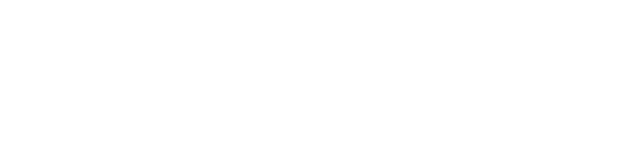
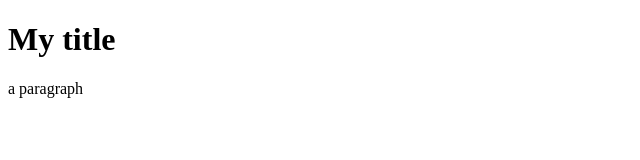
Before and after one commit to herrkingsley/git-two, a plain HTML site: page index.html in a window 1280 px wide. Shown: the whole page, without its empty margins (0-640 px from the left). Drawn offline with Linux system fonts and the light colour scheme.

Commit message:
added index hmtl

```diff
--- a/index.html
+++ b/index.html
@@ -4,8 +4,9 @@
     <meta charset="UTF-8">
     <meta http-equiv="X-UA-Compatible" content="IE=edge">
     <meta name="viewport" content="width=device-width, initial-scale=1.0">
-    <title>git two
-    </title>
+    <title>git two</title>
+    <h1>My title</h1>
+    <p>a paragraph</p>
 </head>
 <body>
 
```
